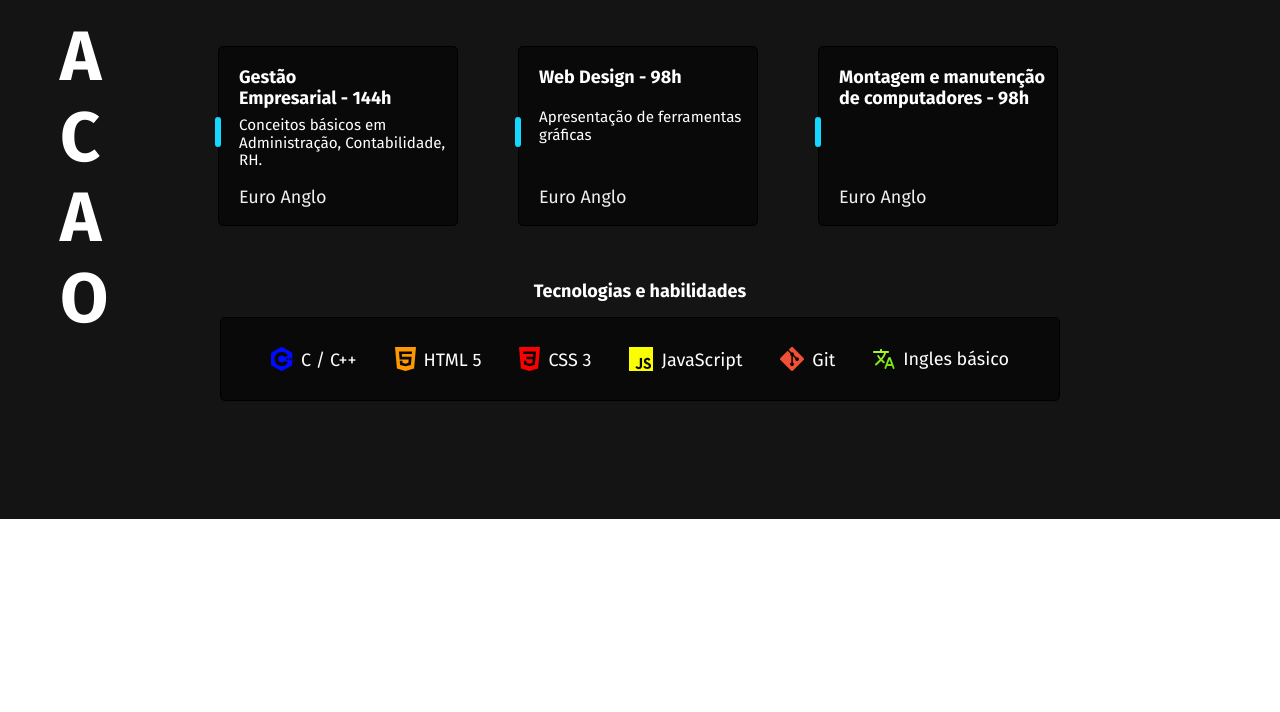
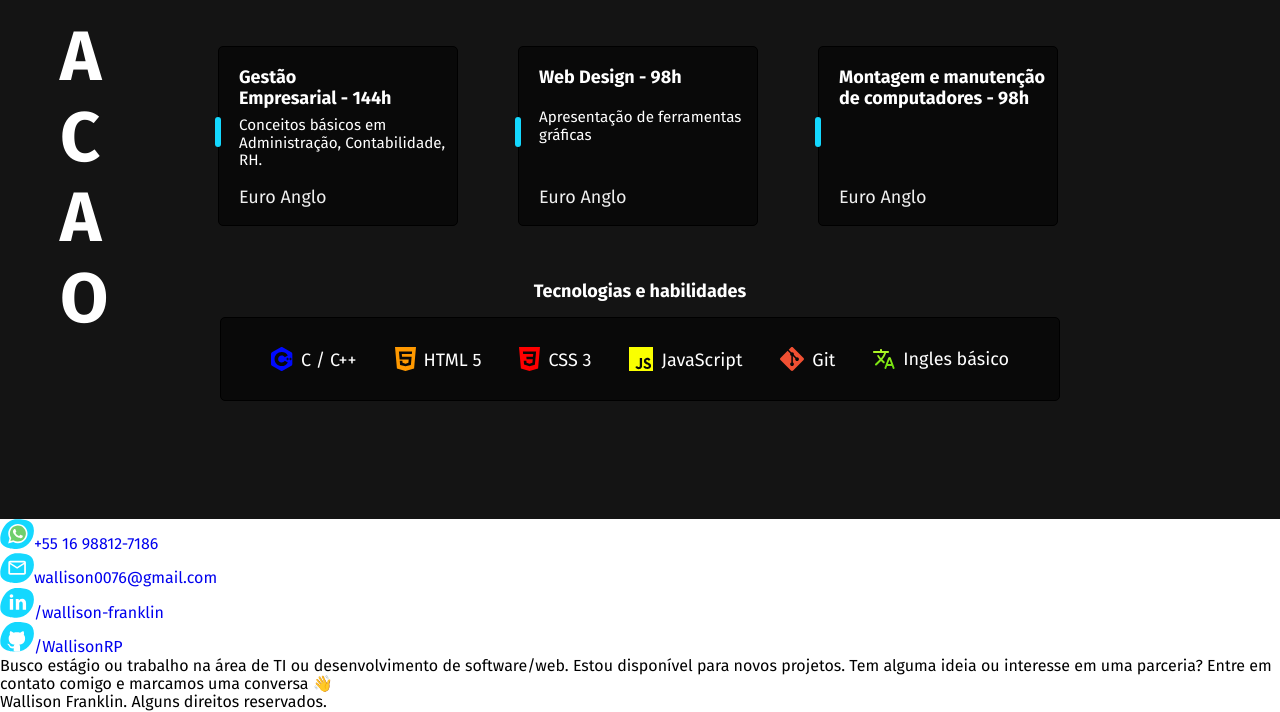
Before and after one commit to WallisonRP/portfoliov2, a plain HTML site: page index.html in a window 1280 px wide. Shown: the part 1955-2667 px from the top of the page. Before the commit the page ends 2474 px from the top, so only its background shows below. Drawn offline with Linux system fonts and the light colour scheme; files whose address does not match are found by name.

Commit message:
Adiciona estrutura html para o footer

```diff
--- a/index.html
+++ b/index.html
@@ -150,6 +150,25 @@
     </div>
   </section>
 
+  <footer class="footer">
+    <div class="redes-footer">
+      <div><a href="https://api.whatsapp.com/send?phone=5516988127186&text=Ol%C3%A1!%20" target="_blank"><img src="./assets/images/icons/Whatsapp.svg" alt="">+55 16 98812-7186</a></div>
+      <div><a href="https://www.google.com/" target="_blank"><img src="./assets/images/icons/Email.svg" alt="">wallison0076@gmail.com</a></div>
+      <div><a href="https://www.linkedin.com/in/wallison-franklin/" target="_blank"><img src="./assets/images/icons/Linkedin.svg" alt="">/wallison-franklin</a></div>
+      <div><a href="https://github.com/WallisonRP" target="_blank"><img src="./assets/images/icons/Github.svg" alt="">/WallisonRP</a></div>
+
+    </div>
+
+    <div class="footer-descricao">
+      Busco estágio ou trabalho na área de TI ou desenvolvimento de software/web.
+
+      Estou disponível para novos projetos. Tem alguma ideia ou interesse em uma parceria?
+      Entre em contato comigo e marcamos uma conversa 👋
+    </div>
+
+    <p>Wallison Franklin. Alguns direitos reservados.</p>
+  </footer>
+
   <script src="./js/script.js"></script>
 </body>
 </html>
```
